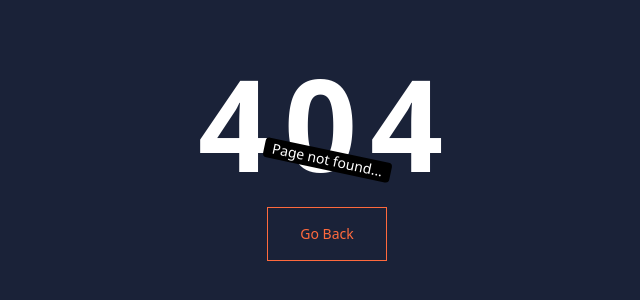
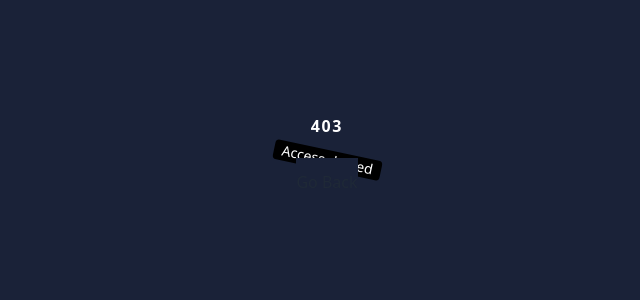
Before and after one commit to afroj07/LearningSystemFronted, a React (Vite) app: page /denied in a window 1280 px wide. Before the commit this address had no page. Shown: the part 240-540 px from the top of the page, without its empty margins (313-953 px from the left). Built offline with nearby package versions, Linux system fonts and the light colour scheme.

Commit message:
Implement Denied page

```diff
--- a/src/App.jsx
+++ b/src/App.jsx
@@ -9,6 +9,7 @@
 import Login from './Pages/Login';
 import CourseList from './Pages/Course/CourseList';
 import Contact from './Pages/Contact';
+import Denied from './Pages/Denied';
 function App() {
 
   return (
@@ -20,6 +21,7 @@
         <Route path='/login' element={<Login/>}/>
        <Route path='/signup'  element={<SignUp/>}/>
       <Route path='/contact'  element={<Contact/>}/>
+      <Route path='/denied' element={<Denied/>}/>
        <Route path='*' element={<NotFound/>}/>
 
     </Routes>
--- a/src/Helpers/axiosinstance.js
+++ b/src/Helpers/axiosinstance.js
@@ -4,6 +4,7 @@
 
 const axiosInstance = axios.create();
 
+
 axiosInstance.defaults.baseURL=BASE_URL;
 axiosInstance.defaults.withCredentials=true;
 
--- /dev/null
+++ b/src/Pages/Denied.jsx
@@ -0,0 +1,24 @@
+import React from 'react'
+import {  useNavigate } from 'react-router-dom'
+
+const Denied = () => {
+const navigate = useNavigate();
+  return (
+    <main className='h-screen w-full flex flex-col justify-center items-center bg-[#1A2238]'>
+        <h1 className='text-9x font-extrabold text-white tracking-widest'>
+             403
+        </h1>
+        <div className='bg-black text-white px-2 text-sm rounded rotate-12 absolute'>
+            Access denied
+        </div>
+        <button onClick={()=>navigate(-1)} className='mt-5'>
+          <span className='relative block =x-8 py-3 border-current bg-[#1A2238]'>
+           Go Back
+          </span>
+        </button>
+    </main>
+
+  )
+}
+
+export default Denied;
```
